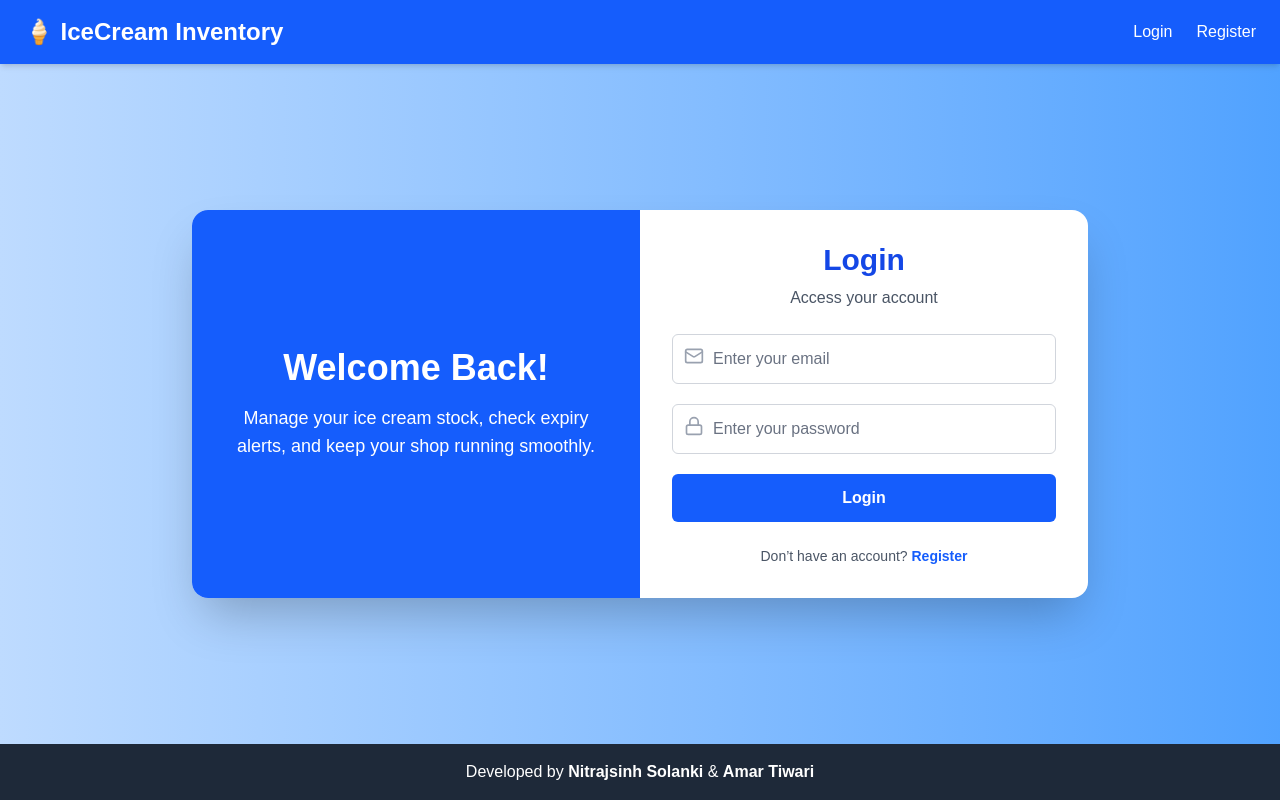
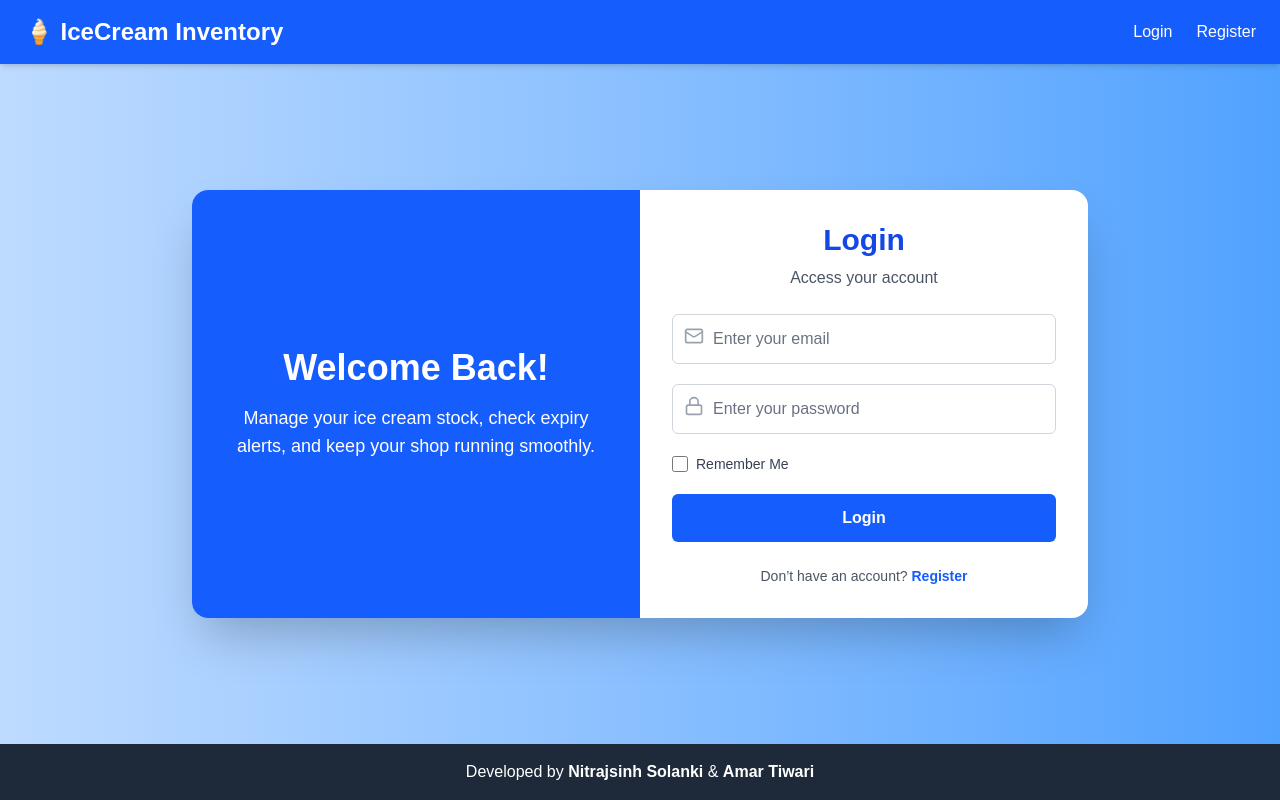
Before and after one commit to Nitrajsinh-Solanki/icecream-inventory, a Next.js app: page /login in a window 1280 px wide. Built offline with nearby package versions, Linux system fonts and the light colour scheme.

Commit message:
remember me feature added

```diff
--- a/src/app/login/page.tsx
+++ b/src/app/login/page.tsx
@@ -1,7 +1,7 @@
-// icecream-inventory\src\app\login\page.tsx
+// icecream-inventory/src/app/login/page.tsx
 
 "use client";
-import { useState } from "react";
+import { useEffect, useState } from "react";
 import { useRouter } from "next/navigation";
 import Navbar from "../components/Navbar";
 import Footer from "../components/Footer";
@@ -12,7 +12,17 @@ import "react-toastify/dist/ReactToastify.css";
 
 export default function LoginPage() {
   const [form, setForm] = useState({ email: "", password: "" });
+  const [rememberMe, setRememberMe] = useState(false);
   const router = useRouter();
+
+  // ✅ If user already logged in (with rememberMe), redirect
+  useEffect(() => {
+    const storedUser = localStorage.getItem("user");
+    const remember = localStorage.getItem("rememberMe");
+    if (storedUser && remember === "true") {
+      router.push("/dashboard");
+    }
+  }, [router]);
 
   const handleChange = (e: React.ChangeEvent<HTMLInputElement>) => {
     setForm({ ...form, [e.target.name]: e.target.value });
@@ -32,6 +42,9 @@ export default function LoginPage() {
       // ✅ Save user session in localStorage
       localStorage.setItem("user", JSON.stringify(data.user));
 
+      // ✅ Save rememberMe flag
+      localStorage.setItem("rememberMe", rememberMe ? "true" : "false");
+
       toast.success("Login successful! Redirecting...");
       setTimeout(() => router.push("/dashboard"), 2000);
     } else {
@@ -45,7 +58,6 @@ export default function LoginPage() {
 
       <main className="flex-grow flex items-center justify-center">
         <div className="flex w-full max-w-4xl bg-white rounded-2xl shadow-2xl overflow-hidden">
-
           {/* Left Side */}
           <div className="hidden md:flex flex-col justify-center items-center bg-blue-600 text-white p-10 w-1/2">
             <h2 className="text-4xl font-extrabold mb-4">Welcome Back!</h2>
@@ -90,6 +102,18 @@ export default function LoginPage() {
                 />
               </div>
 
+              {/* Remember Me */}
+              <div className="flex items-center gap-2 text-sm text-gray-700">
+                <input
+                  type="checkbox"
+                  checked={rememberMe}
+                  onChange={(e) => setRememberMe(e.target.checked)}
+                  id="rememberMe"
+                  className="h-4 w-4"
+                />
+                <label htmlFor="rememberMe">Remember Me</label>
+              </div>
+
               {/* Submit Button */}
               <button
                 type="submit"
```
